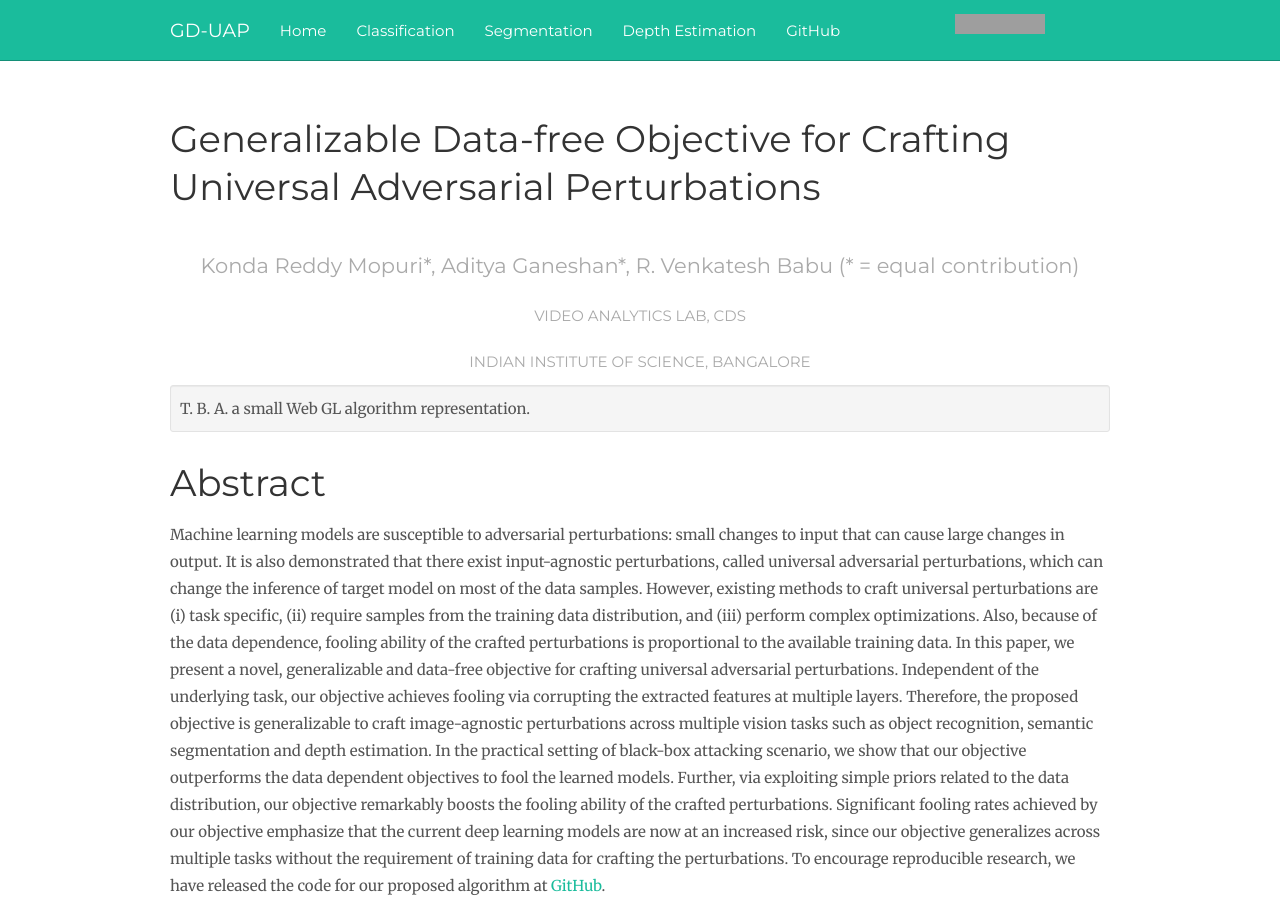
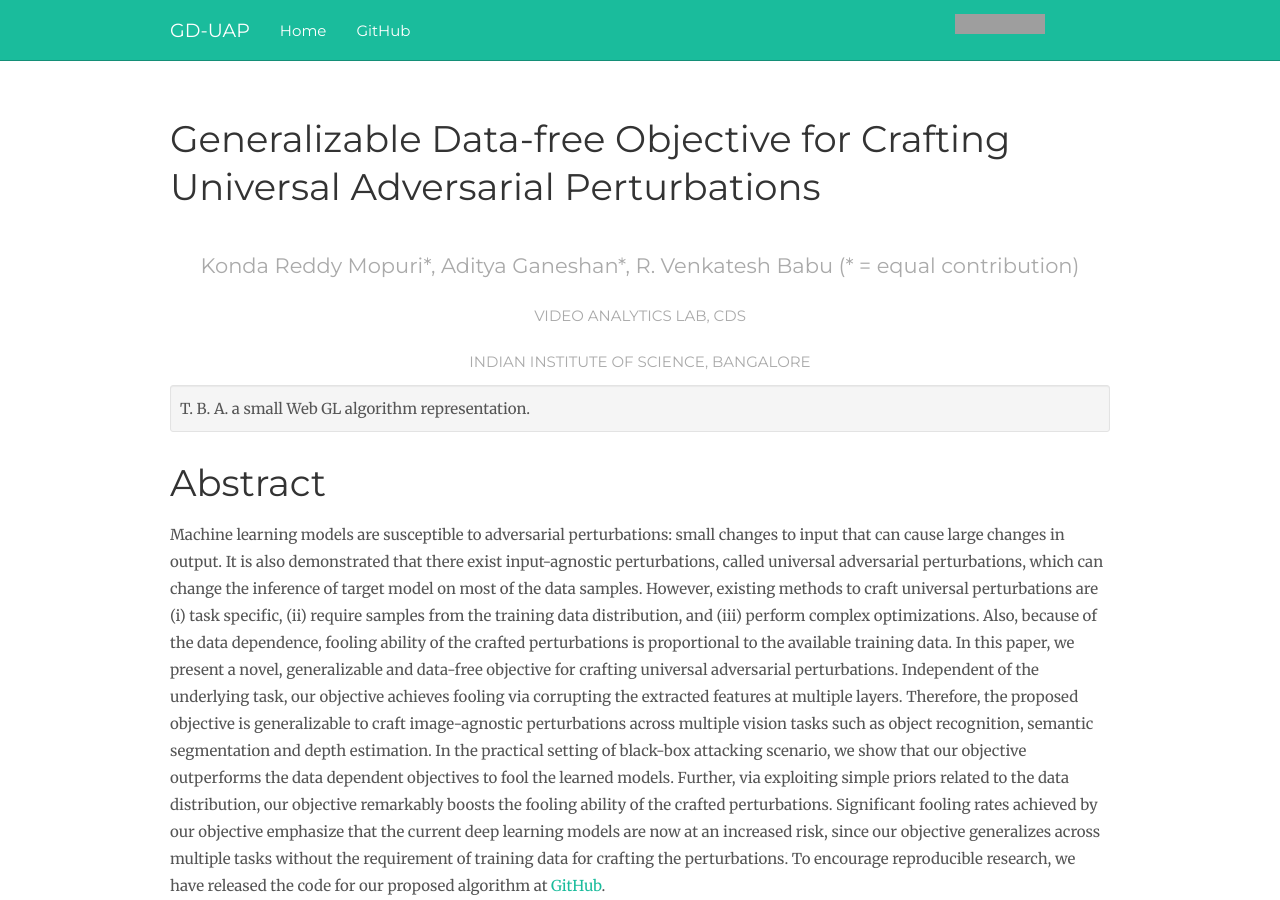
Before and after one commit to val-iisc/GD-UAP, a Jekyll site: the page built from index.html, in a window 1280 px wide and 900 px high. Built offline with Jekyll 4.4.1, drawn with Linux system fonts in a browser that asks for light colours; nearby versions of some CDN libraries; comment, search, counter and statistics services are not loaded; grey boxes are pictures that could not be loaded.

Commit message:
Removed repetitive content pointers.

```diff
--- a/_includes/nav.html
+++ b/_includes/nav.html
@@ -1,5 +1,2 @@
 <li><a href="{{ " " | prepend:site.baseurl }}">Home</a></li>
-<li><a href="{{ "classification/" | prepend:site.baseurl }}">Classification</a></li>
-<li><a href="{{ "Segmentation/" | prepend:site.baseurl }}">Segmentation</a></li>
-<li><a href="{{ "/depth-estimation/" | prepend:site.baseurl }}">Depth Estimation</a></li>
 <li><a href="https://github.com/val-iisc/GD-UAP" target='_blank'>GitHub</a></li>
```
